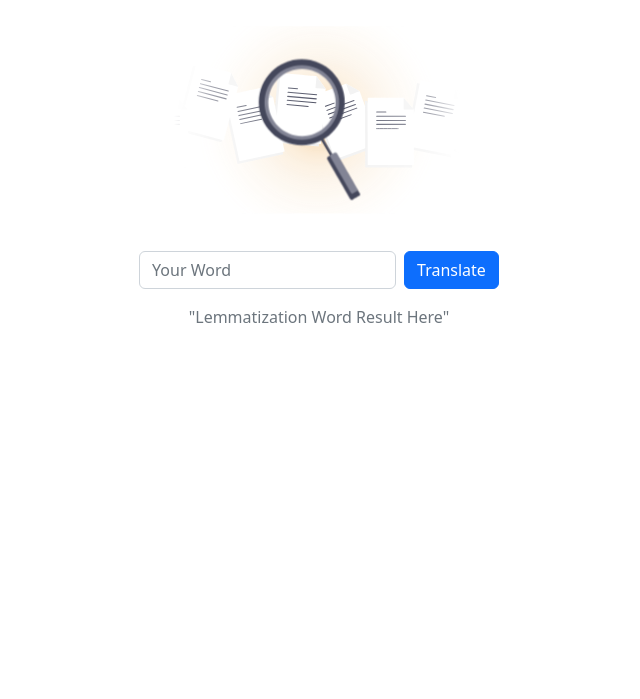
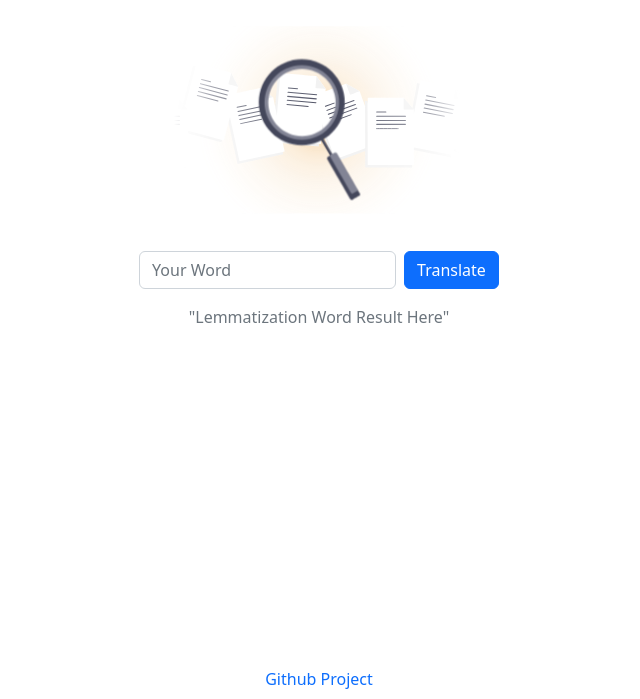
Before and after one commit to Nielioo/Lemmatization-Research, a plain HTML site: page index.html in a window 1280 px wide. Shown: the part 101-800 px from the top of the page, without its empty margins (321-961 px from the left). Drawn offline with nearby package versions, Linux system fonts and the light colour scheme.

Commit message:
add link to github project

```diff
--- a/index.html
+++ b/index.html
@@ -26,6 +26,10 @@
         <p class="text-muted" style="text-align: center;">"Lemmatization Word Result Here"</p>
     </section>
 
+<div class="text-center p-2 mx-auto fixed-bottom">
+    <a href="https://github.com/Nielioo/Lemmatization-Research" class="text-decoration-none">Github Project</a>
+</div>
+
     <!-- Scripts -->
     <script src="assets/bootstrap/js/bootstrap.min.js"></script>
     <script src='https://cdnjs.cloudflare.com/ajax/libs/bodymovin/5.7.5/lottie.min.js'></script>
```
